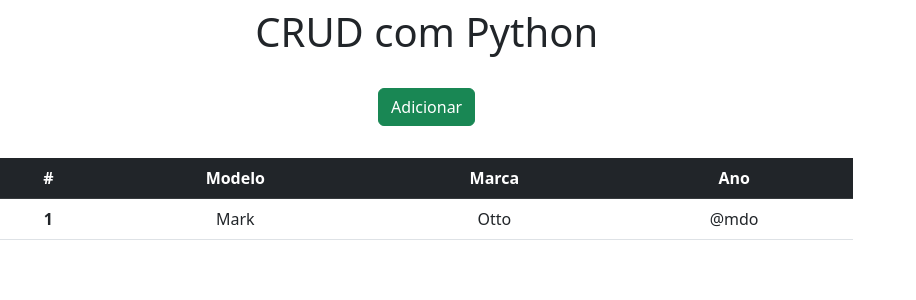
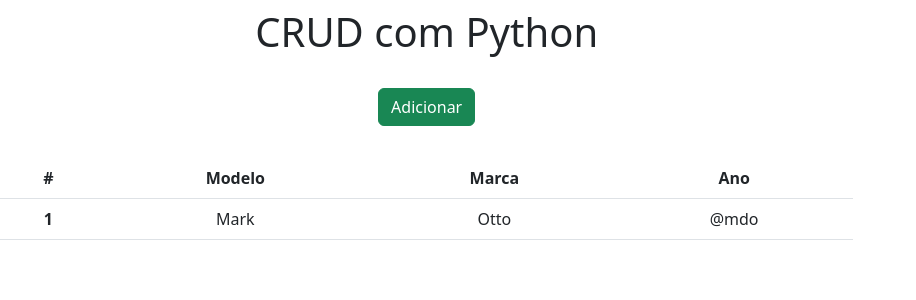
Before and after one commit to EduardoCVitor/crud-python, a Django app: page / in a window 1280 px wide. Shown: the top 300 px of the page, without its empty margins (0-916 px from the left). Run offline with Django 4.2, Linux system fonts and the light colour scheme.

Commit message:
Revert "Update index.html"
This reverts commit 3af387e4970b2de64e15341357fb20d73c65f917.

```diff
--- a/app/templates/index.html
+++ b/app/templates/index.html
@@ -18,7 +18,7 @@
 
     <div class="col-8 m-alto pt-4 pb-2 text-center">
         <table class="table">
-            <thead class="table-dark">
+            <thead class="thead-dark">
               <tr>
                 <th scope="col">#</th>
                 <th scope="col">Modelo</th>
```
